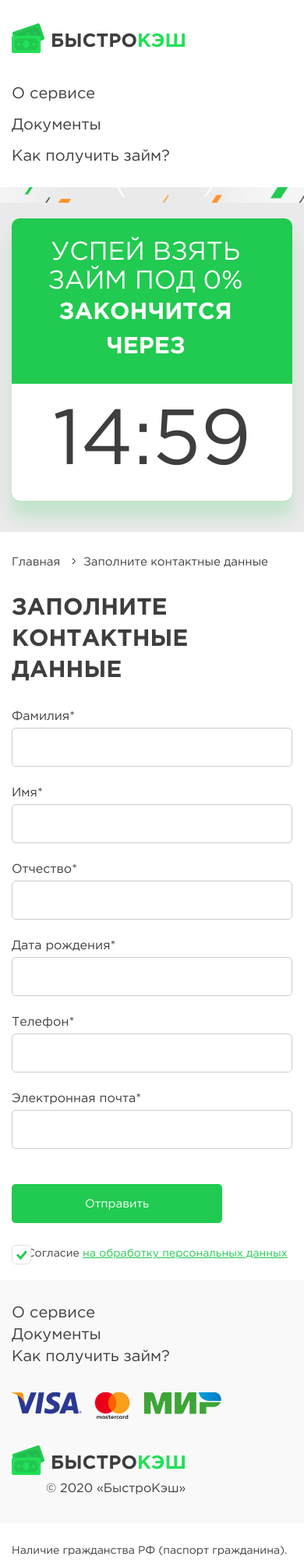
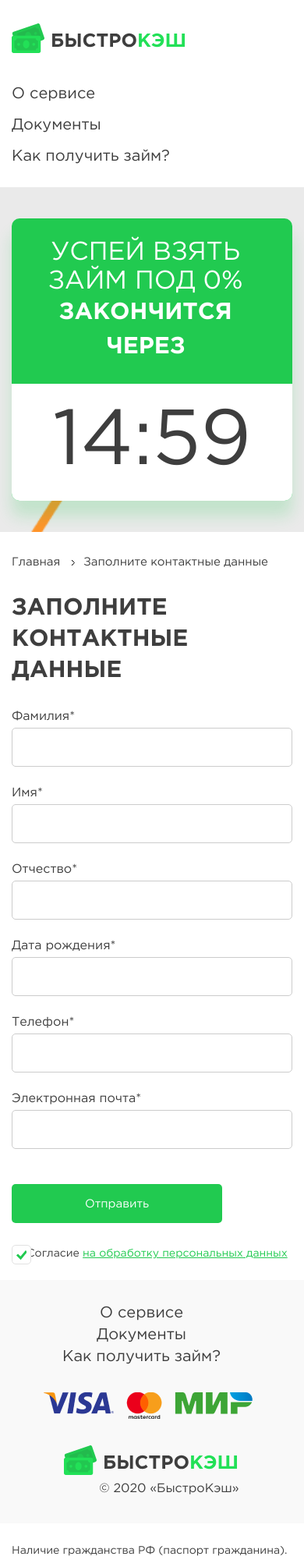
Before and after one commit to VeraMos/fastcash, a website: page app/index1.html in a window 390 px wide. Shown: the top 2000 px of the page at 78% size. Drawn offline with Linux system fonts and the light colour scheme.

Commit message:
commit add pravki footer

```diff
--- a/app/css/main.css
+++ b/app/css/main.css
@@ -392,9 +392,9 @@ a:hover {
 
 .banner-inner {
   padding: 40px 0;
-  background: url('../img/banner-inner-bg.png') #EAEAEA;
+  background: url('../img/banner-inner1.png') #EAEAEA;
   background-repeat: no-repeat;
-  background-size: contain;
+  background-size: cover;
   background-position: top;
 }
 
@@ -414,10 +414,10 @@ a:hover {
 .bread-item:before {
   position: absolute;
   content: "";
-  top: 8px;
-  left: 0;
-  width: 8px;
-  height: 10px;
+  top: 10px;
+  left: -1px;
+  width: 6px;
+  height: 9px;
   background: url('../img/br-str.svg') no-repeat;
 }
 
--- a/app/css/media.css
+++ b/app/css/media.css
@@ -58,6 +58,18 @@
     	max-width: 100%;
 	}
 
+	.steps__item {
+		margin: 60px 20px;
+	}
+
+	.steps__list {
+    	justify-content: center;
+	}
+
+	.main-footer__inn {
+    	justify-content: center;
+	}
+
 }
 
 @media screen and (max-width: 992px) {
@@ -109,10 +121,6 @@
 		margin-bottom: 50px;
 	}
 
-	.footer-copy {
-		margin: 0;
-	}
-
 	.form-inner {
     	margin-bottom: 50px;
 	}
@@ -137,14 +145,13 @@
     	justify-content: center;
 	}
 
-	.steps__item {
-		margin: 50px 20px 50px;
-	}
-
 	.steps__list {
 		padding-top: 0;
 	}
 
+	.main-footer__inn {
+    	justify-content: center;
+	}
 
 }
 
@@ -273,6 +280,14 @@
 		margin-bottom: 10px;
 	}
 
+	.footer-menu {
+		text-align: center;
+	}
+
+	.footer-copy {
+		text-align: center;
+	}
+
 }
 
 @media screen and (max-width: 425px) {
```
Also changed, not shown: app/index4.html (+1 -1 lines), app/img/banner-inner1.png (added), app/img/banner-inner2.png (added).
